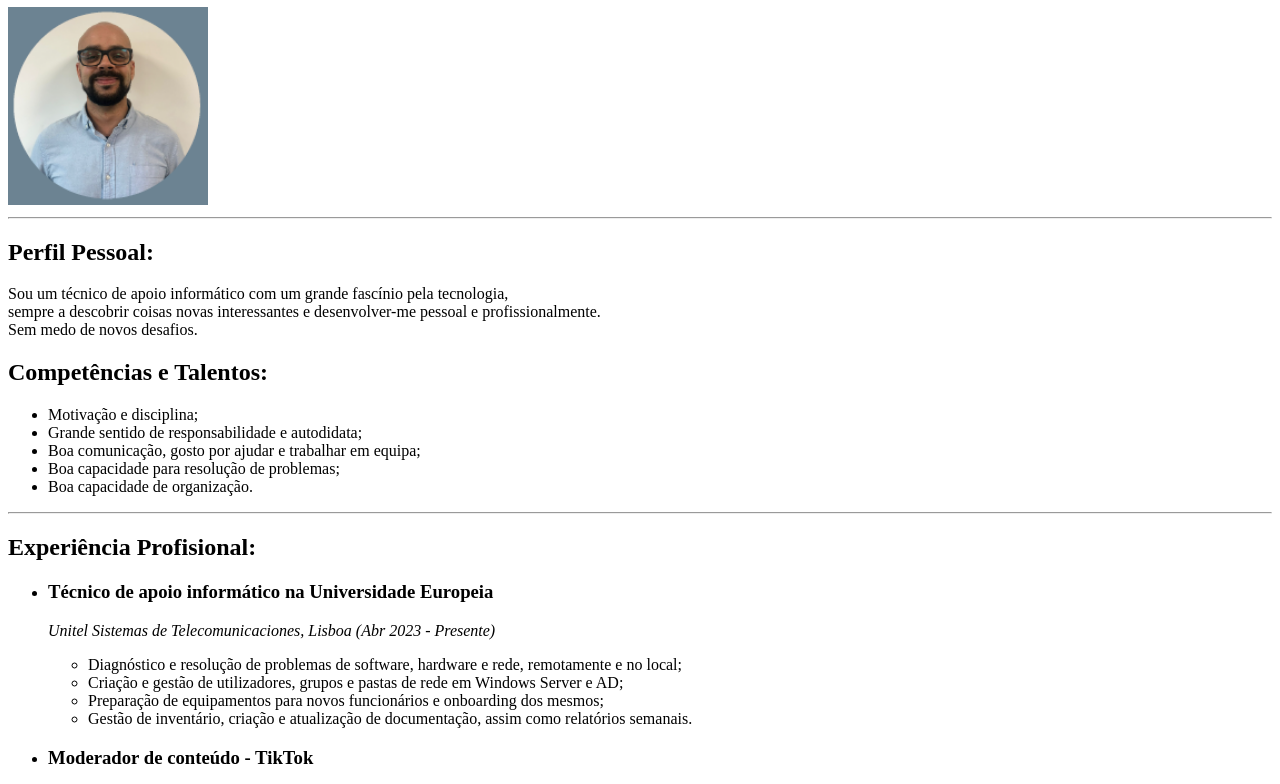
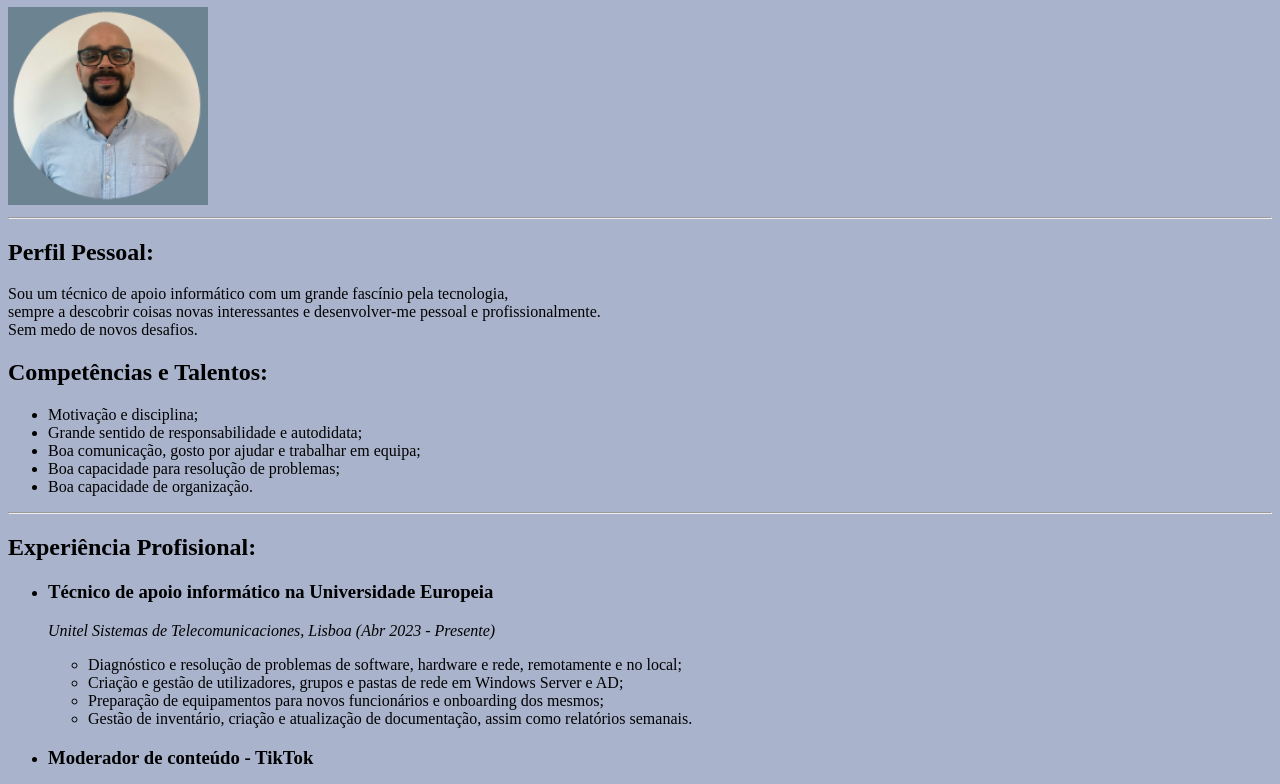
Before and after one commit to Bruno-Bernardo-Git/curriculum, a plain HTML site: page index.html in a window 1280 px wide. Shown: the part 73-857 px from the top of the page. Drawn offline with Linux system fonts and the light colour scheme.

Commit message:
Update index.html

```diff
--- a/index.html
+++ b/index.html
@@ -5,8 +5,17 @@
         <title>CV Bruno Bernardo</title>
     </head>
 
+    <style>
+        body
+        {
+            background-color: rgb(169, 180, 204);
+        }
+    </style>
+
     <body>
+
         <h1>Bruno Bernardo</h1>
+
         <img width="200" src="./assets/images/CVimg.png" />
         <hr />
         <h2>Perfil Pessoal:</h2>
```
